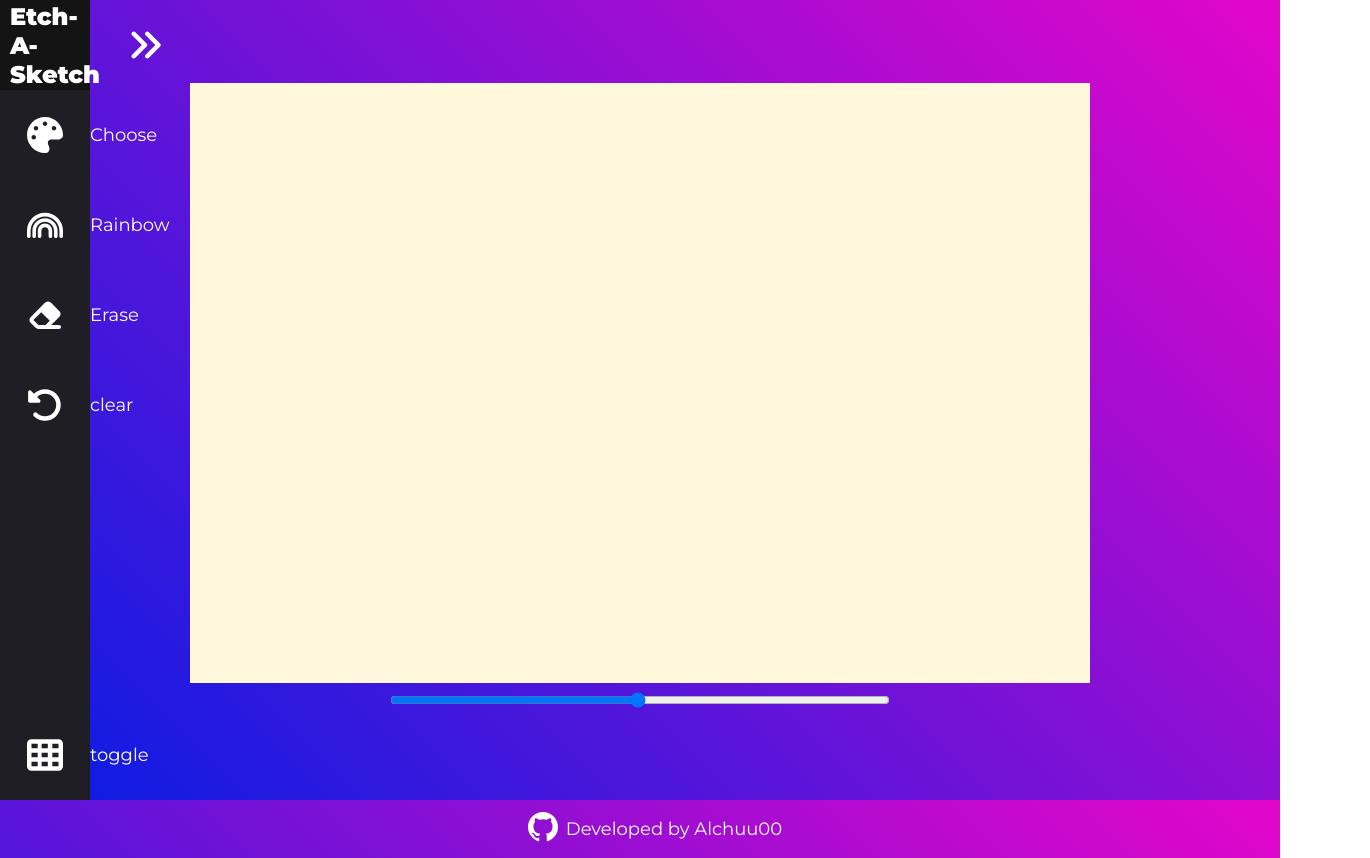
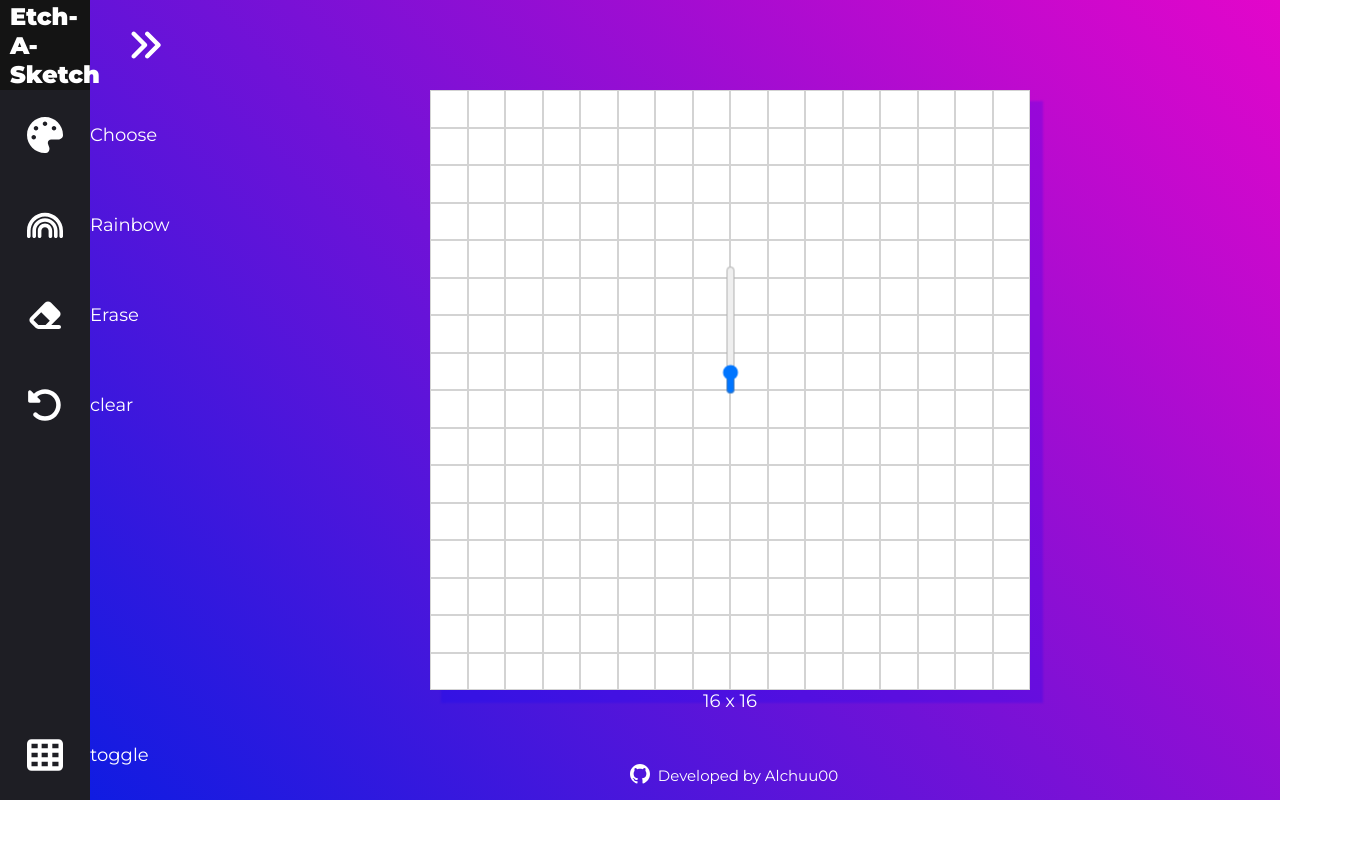
Before and after one commit to alchuu00/etch-a-sketch, a plain HTML site: page index.html in a window 1280 px wide. Shown: the whole page, 1370 px wide, since content can reach past the window. After the commit the page ends 800 px from the top, so only its background shows below. Drawn offline with Linux system fonts and the light colour scheme.

Commit message:
create function to generate grid

```diff
--- a/index.html
+++ b/index.html
@@ -70,8 +70,9 @@
     </div>
     <div class="main">
         <div class="canvas"></div>
-        <input class="slider" type="range" min="1" max="100" value="50"></input>
-    </div>
+        <div class="gridSize"></div>
+        <input class="gridSlider" id="gridSlider" name="gridSlider" type="range" min="4" max="100" value="16"
+            step="4"></input>
         <footer>
             <a href="https://github.com/Alchuu00">
                 <svg class="github-logo" xmlns="http://www.w3.org/2000/svg" width="24" height="24" viewBox="0 0 24 24">
@@ -81,6 +82,7 @@
             </a>
             <p>Developed by Alchuu00</p>
         </footer>
+    </div>
 </body>
 
 </html>
--- a/script.js
+++ b/script.js
@@ -0,0 +1,33 @@
+function setGrid(gridSize = 16) {
+    const canvas = document.querySelector(".canvas");
+    canvas.style.display = "grid";
+    canvas.style.gridTemplateColumns = `repeat(${gridSize}, 1fr)`;
+    canvas.style.gridTemplateRows = `repeat(${gridSize}, 1fr)`;
+    canvas.style.width = "600px";
+    canvas.style.height = "600px";
+
+    canvas.innerHTML = '';
+
+    const display = document.querySelector('.gridSize');
+    display.textContent = `${gridSize} x ${gridSize}`;
+
+    for (let i = 0; i < gridSize * gridSize; i++) {
+      const square = document.createElement("div");
+      square.style.backgroundColor = "white";
+      square.style.border = "1px solid lightgray";
+      canvas.appendChild(square);
+    }
+  }
+
+  function getSliderValue() {
+    const slider = document.querySelector('#gridSlider');
+    slider.addEventListener("input", function() {
+      setGrid(this.value);
+    });
+  }
+
+window.onload = () => {
+
+    setGrid()
+    getSliderValue()
+}
--- a/style.css
+++ b/style.css
@@ -10,23 +10,13 @@
 
 body {
     background: linear-gradient(45deg, var(--bg-body1), var(--bg-body2));
+    background-repeat: no-repeat;
     margin: 0;
     padding: 0;
-    max-width: 100vw;
-    max-height: 100vh;
+    width: 100vw;
+    height: 100vh;
     color: var(--text-primary);
-}
-
-body::-webkit-scrollbar {
-    width: 0.25rem;
-}
-
-body::-webkit-scrollbar-thumb {
-    background: #1e1e24;
-}
-
-body::-webkit-scrollbar-track {
-    background: #6649b8;
+    overflow: hidden;
 }
 
 .navbar {
@@ -113,76 +103,43 @@ li {
 }
 
 .main {
-    height: 100vh;
-    width: 100vw;
     display: flex;
     flex-direction: column;
     justify-content: center;
     align-items: center;
+    width: 100vw;
+    height: 100vh;
+    margin-left: 5rem;
 }
 
 .canvas {
-    width: 900px;
-    height: 600px;
     background-color: cornsilk;
+    margin-top: 5rem;
+    box-shadow: 12px 12px 2px 1px rgba(0, 0, 255, .2);
 }
 
-.slider {
-    width: 500px;
-    height: 30px;
-    background-color: #ddd;
-    border-radius: 20px;
-    position: relative;
-}
-
-.slider input[type="range"] {
-    -webkit-appearance: none;
-    width: 100%;
-    height: 8px;
-    border-radius: 20px;
-    background-color: #ddd;
-    outline: none;
-    opacity: 0.7;
-    -webkit-transition: .2s;
-    transition: opacity .2s;
-}
-
-.slider input[type="range"]:hover {
-    opacity: 1;
-}
-
-.slider input[type="range"]::-webkit-slider-thumb {
-    -webkit-appearance: none;
-    width: 20px;
-    height: 20px;
-    background-color: #0e3d91;
-    border-radius: 50%;
-    cursor: pointer;
-}
-
-.slider input[type="range"]::-moz-range-thumb {
-    width: 20px;
-    height: 20px;
-    background-color: #0e3d91;
-    border-radius: 50%;
-    cursor: pointer;
-}
-
+input[type="range"] {
+    position: absolute;
+    top: 40%;
+    transform: rotate(270deg);
+ }
 
 footer {
     display: flex;
     justify-content: center;
     align-items: center;
-    color: var(--text-primary)
+    color: var(--text-primary);
+    margin-top: auto;
+    font-size: 15px;
 }
 
 .github-logo {
-    height: 30px;
-    width: 30px;
+    height: 20px;
+    width: 20px;
     transition: transform 0.3s ease-in-out;
     box-shadow: none;
     fill: var(--text-primary);
-    margin-right: 5px;
+    margin: 0;
 }
 
 .github-logo:hover {
```
Lines whose indentation alone changed are shown as unchanged.
